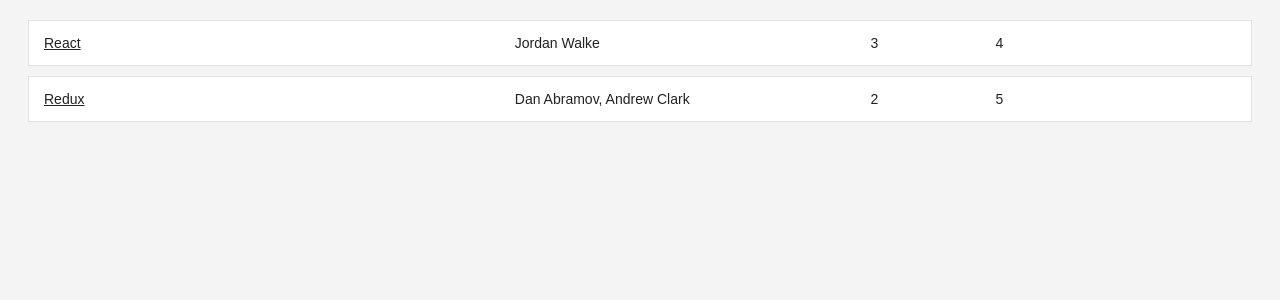
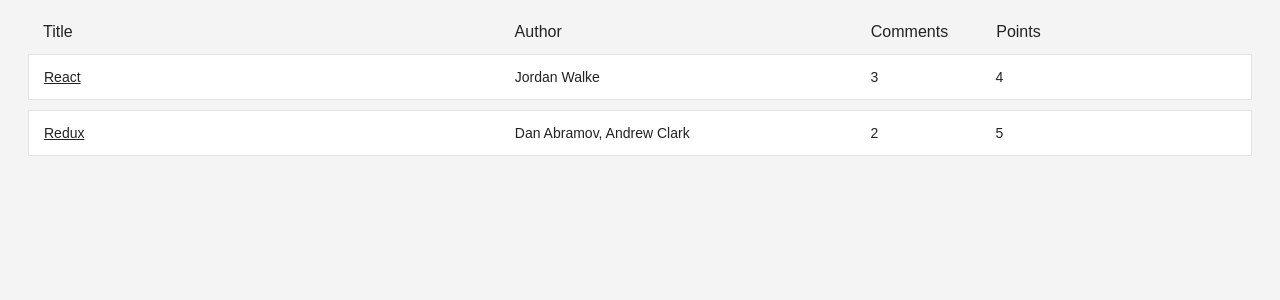
Before and after one commit to fob413/hackernews, a React (Create React App) app: page / in a window 1280 px wide. Shown: the top 300 px of the page. Built offline with nearby package versions, Linux system fonts and the light colour scheme.

Commit message:
Format stories

```diff
--- a/src/components/Story/Stories.js
+++ b/src/components/Story/Stories.js
@@ -2,6 +2,7 @@ import React from 'react';
 import './Stories.css';
 
 import Story from './Story';
+import StoryHeader from "./StoriesHeader";
 
 const COLUMNS = {
     title: {
@@ -27,6 +28,8 @@ const COLUMNS = {
 
 const Stories = ({ stories  }) =>
     <div className="stories">
+        <StoryHeader columns={COLUMNS} />
+
         {(stories || []).map(story =>
             <Story
                 key={story.objectID}
--- /dev/null
+++ b/src/components/Story/StoriesHeader.js
@@ -0,0 +1,15 @@
+import React from 'react';
+
+const StoryHeader = ({ columns }) =>
+    <div className="stories-header">
+        {Object.keys(columns).map(key =>
+                <span
+                    key={key}
+                    style={{ width: columns[key].width }}
+                >
+          {columns[key].label}
+        </span>
+        )}
+    </div>;
+
+export default StoryHeader;
```
